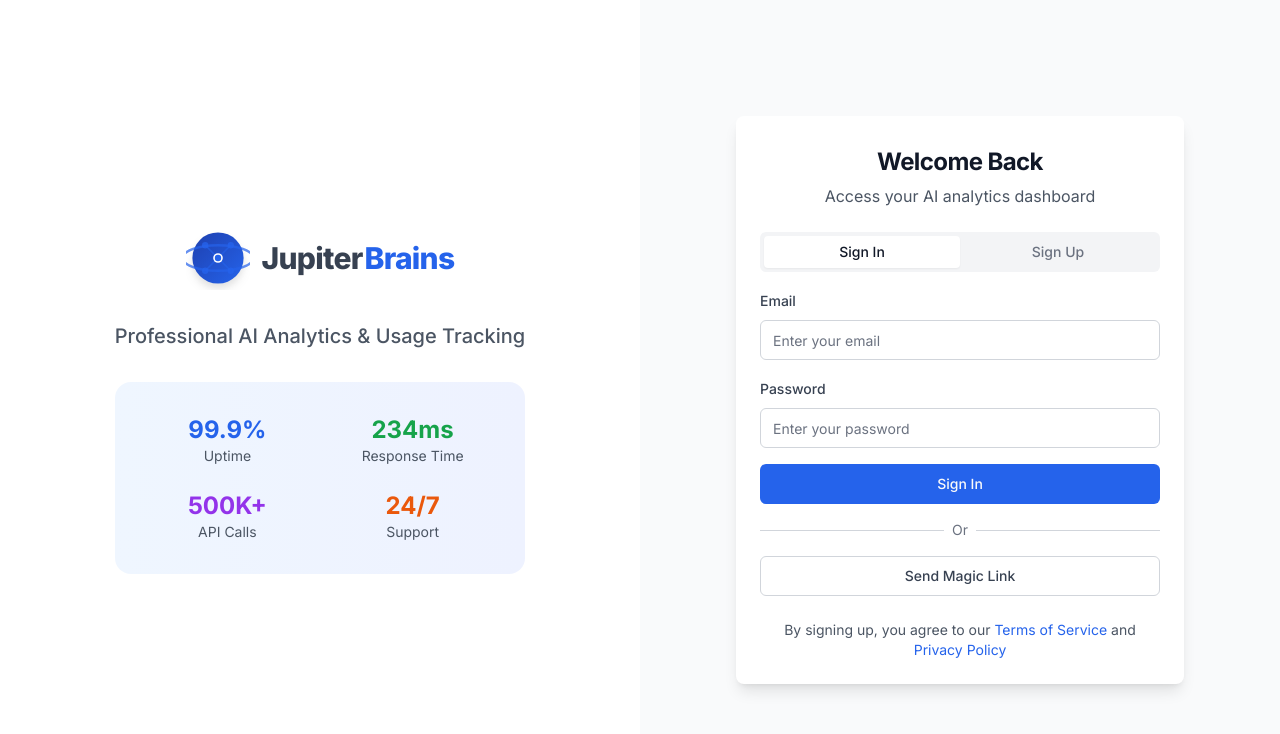
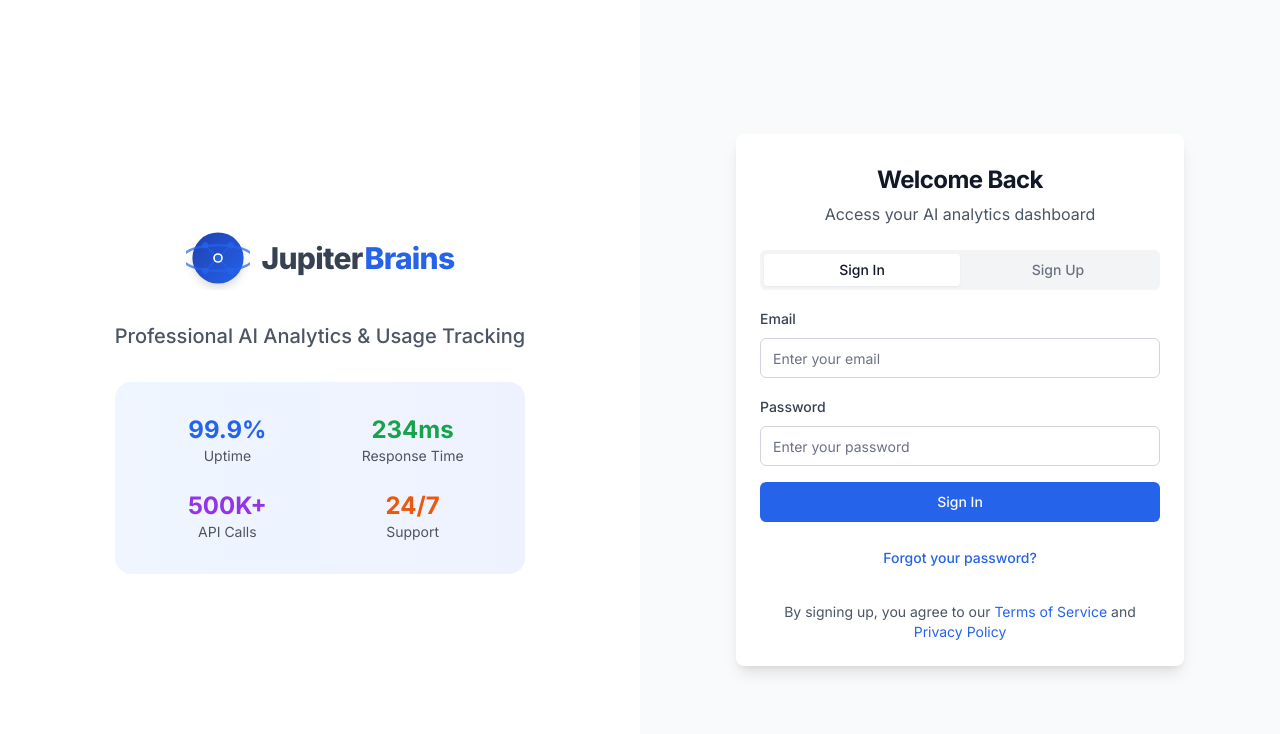
Before and after one commit to SanskarGalaxyweblinks/jupiter-ai-nexus, a React (Vite) app: page /auth in a window 1280 px wide. Shown: the top 734 px of the page. Built offline with nearby package versions, Linux system fonts and the light colour scheme.

Commit message:
Fix: Improve Auth flow
Removed the magic link option from the sign-in form, as it's redundant when users have a password. Added a "Forgot Password" option to the sign-in form to allow users to reset their password.

```diff
--- a/src/pages/Auth.tsx
+++ b/src/pages/Auth.tsx
@@ -1,3 +1,4 @@
+
 import React, { useState } from 'react';
 import { Link, useNavigate } from 'react-router-dom';
 import { Button } from '@/components/ui/button';
@@ -14,6 +15,7 @@ const Auth = () => {
   const [email, setEmail] = useState('');
   const [password, setPassword] = useState('');
   const [fullName, setFullName] = useState('');
+  const [showForgotPassword, setShowForgotPassword] = useState(false);
   const { signIn, signUp, sendMagicLink } = useAuth();
   const navigate = useNavigate();
 
@@ -45,14 +47,16 @@ const Auth = () => {
     setIsLoading(false);
   };
 
-  const handleMagicLink = async (e: React.FormEvent) => {
+  const handleForgotPassword = async (e: React.FormEvent) => {
     e.preventDefault();
     setIsLoading(true);
 
     const { error } = await sendMagicLink(email);
 
     if (error) {
-      console.error('Magic link error:', error);
+      console.error('Forgot password error:', error);
+    } else {
+      setShowForgotPassword(false);
     }
 
     setIsLoading(false);
@@ -101,10 +105,49 @@ const Auth = () => {
             <div className="lg:hidden mb-6 flex justify-center">
               <JupiterBrainsLogo size="lg" variant="color" />
             </div>
-            <CardTitle className="text-2xl text-gray-900 font-bold">Welcome Back</CardTitle>
-            <p className="text-gray-600">Access your AI analytics dashboard</p>
+            <CardTitle className="text-2xl text-gray-900 font-bold">
+              {showForgotPassword ? 'Reset Password' : 'Welcome Back'}
+            </CardTitle>
+            <p className="text-gray-600">
+              {showForgotPassword
+                ? 'Enter your email to receive a password reset link'
+                : 'Access your AI analytics dashboard'
+              }
+            </p>
           </CardHeader>
           <CardContent>
+            {showForgotPassword ? (
+              <div className="space-y-4">
+                <form onSubmit={handleForgotPassword} className="space-y-4">
+                  <div className="space-y-2">
+                    <Label htmlFor="forgot-email">Email</Label>
+                    <Input
+                      id="forgot-email"
+                      type="email"
+                      placeholder="Enter your email"
+                      value={email}
+                      onChange={(e) => setEmail(e.target.value)}
+                      className="bg-white border-gray-300"
+                      required
+                    />
+                  </div>
+                  <Button
+                    type="submit"
+                    className="w-full bg-blue-600 hover:bg-blue-700"
+                    disabled={isLoading}
+                  >
+                    {isLoading ? 'Sending...' : 'Send Reset Link'}
+                  </Button>
+                </form>
+                <Button
+                  variant="ghost"
+                  className="w-full"
+                  onClick={() => setShowForgotPassword(false)}
+                >
+                  Back to Sign In
+                </Button>
+              </div>
+            ) : (
               <Tabs defaultValue="signin" className="space-y-4">
                 <TabsList className="grid w-full grid-cols-2">
                   <TabsTrigger value="signin">Sign In</TabsTrigger>
@@ -146,25 +189,15 @@ const Auth = () => {
                     </Button>
                   </form>
 
-                <div className="relative">
-                  <div className="absolute inset-0 flex items-center">
-                    <div className="w-full border-t border-gray-300"></div>
+                  <div className="text-center">
+                    <Button
+                      variant="link"
+                      className="text-blue-600 hover:underline p-0"
+                      onClick={() => setShowForgotPassword(true)}
+                    >
+                      Forgot your password?
+                    </Button>
                   </div>
-                  <div className="relative flex justify-center text-sm">
-                    <span className="px-2 bg-white text-gray-500">Or</span>
-                  </div>
-                </div>
-
-                <form onSubmit={handleMagicLink} className="space-y-2">
-                  <Button
-                    type="submit"
-                    variant="outline"
-                    className="w-full border-gray-300 text-gray-700 hover:bg-gray-50"
-                    disabled={isLoading}
-                  >
-                    {isLoading ? 'Sending...' : 'Send Magic Link'}
-                  </Button>
-                </form>
                 </TabsContent>
 
                 <TabsContent value="signup" className="space-y-4">
@@ -215,7 +248,9 @@ const Auth = () => {
                   </form>
                 </TabsContent>
               </Tabs>
+            )}
 
+            {!showForgotPassword && (
               <div className="text-center mt-6">
                 <p className="text-gray-600 text-sm">
                   By signing up, you agree to our{' '}
@@ -228,6 +263,7 @@ const Auth = () => {
                   </Link>
                 </p>
               </div>
+            )}
           </CardContent>
         </Card>
       </div>
```
Lines whose indentation alone changed are shown as unchanged.
